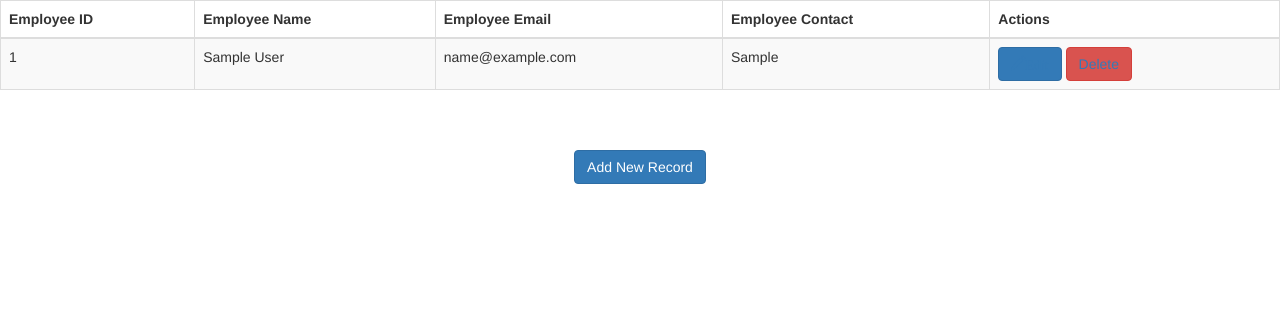
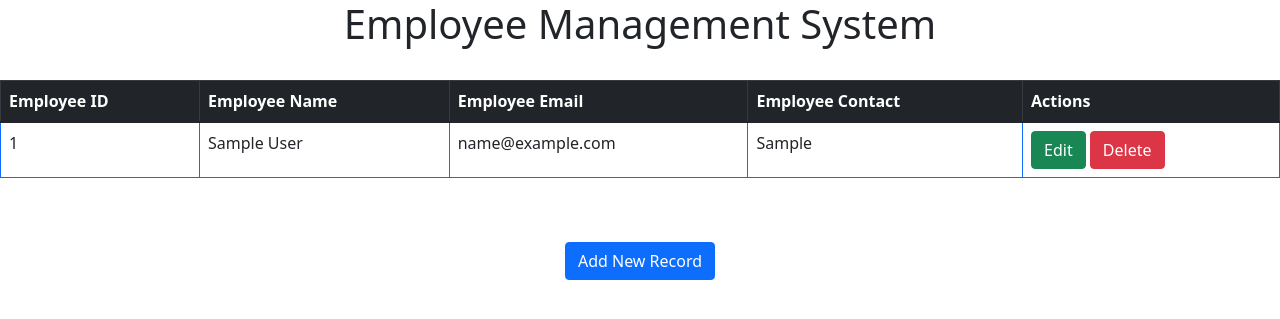
Before and after one commit to RamenManna/EmployeeManagementDjangoCRUD, a Django app: page /show in a window 1280 px wide. Shown: the top 319 px of the page. Run offline with Django 3.2, Linux system fonts and the light colour scheme; tables that the repository leaves empty hold one stand-in row (values such as "Sample post"); some libraries are stand-ins or nearby versions.

Commit message:
complete

```diff
--- a/employee/templates/show.html
+++ b/employee/templates/show.html
@@ -6,13 +6,17 @@
     {% load static %}
     <link rel="stylesheet" href="{% static 'css/style.css' %}" />
     <link
+      href="https://cdn.jsdelivr.net/npm/bootstrap@5.1.3/dist/css/bootstrap.min.css"
       rel="stylesheet"
-      href="https://maxcdn.bootstrapcdn.com/bootstrap/3.4.1/css/bootstrap.min.css"
+      integrity="sha384-1BmE4kWBq78iYhFldvKuhfTAU6auU8tT94WrHftjDbrCEXSU1oBoqyl2QvZ6jIW3"
+      crossorigin="anonymous"
     />
   </head>
-  <body>
-    <table class="table table-striped table-bordered table-sm table-dark">
-      <thead class="thead-dark">
+  <body><center>
+  <h1>Employee Management System</h1>
+  <center><br>
+    <table class="table table-bordered border-primary">
+      <thead class="table-dark">
         <tr>
           <th>Employee ID</th>
           <th>Employee Name</th>
@@ -29,14 +33,13 @@
           <td>{{ employee.eemail }}</td>
           <td>{{ employee.econtact }}</td>
           <td>
-            <button type="button" class="btn btn-primary">
-              <a href="/edit/{{ employee.id }}"
-                ><span class="glyphicon glyphicon-pencil">Edit</span></a
-              >
-            </button>
-            <button type="button" class="btn btn-danger">
-              <a href="/delete/{{ employee.id }}">Delete</a>
-            </button>
+            <a href="/edit/{{ employee.id }}">
+              <button type="button" class="btn btn-success">
+                <span class="glyphicon glyphicon-pencil">Edit</span>
+              </button></a>
+              <a href="/delete/{{ employee.id }}">
+              <button type="button" class="btn btn-danger">Delete</button>
+              </a>
           </td>
         </tr>
         {% endfor %}
```
Also changed, not shown: employee/templates/edit.html (+41 -8 lines), employee/templates/index.html (+13 -16 lines).
